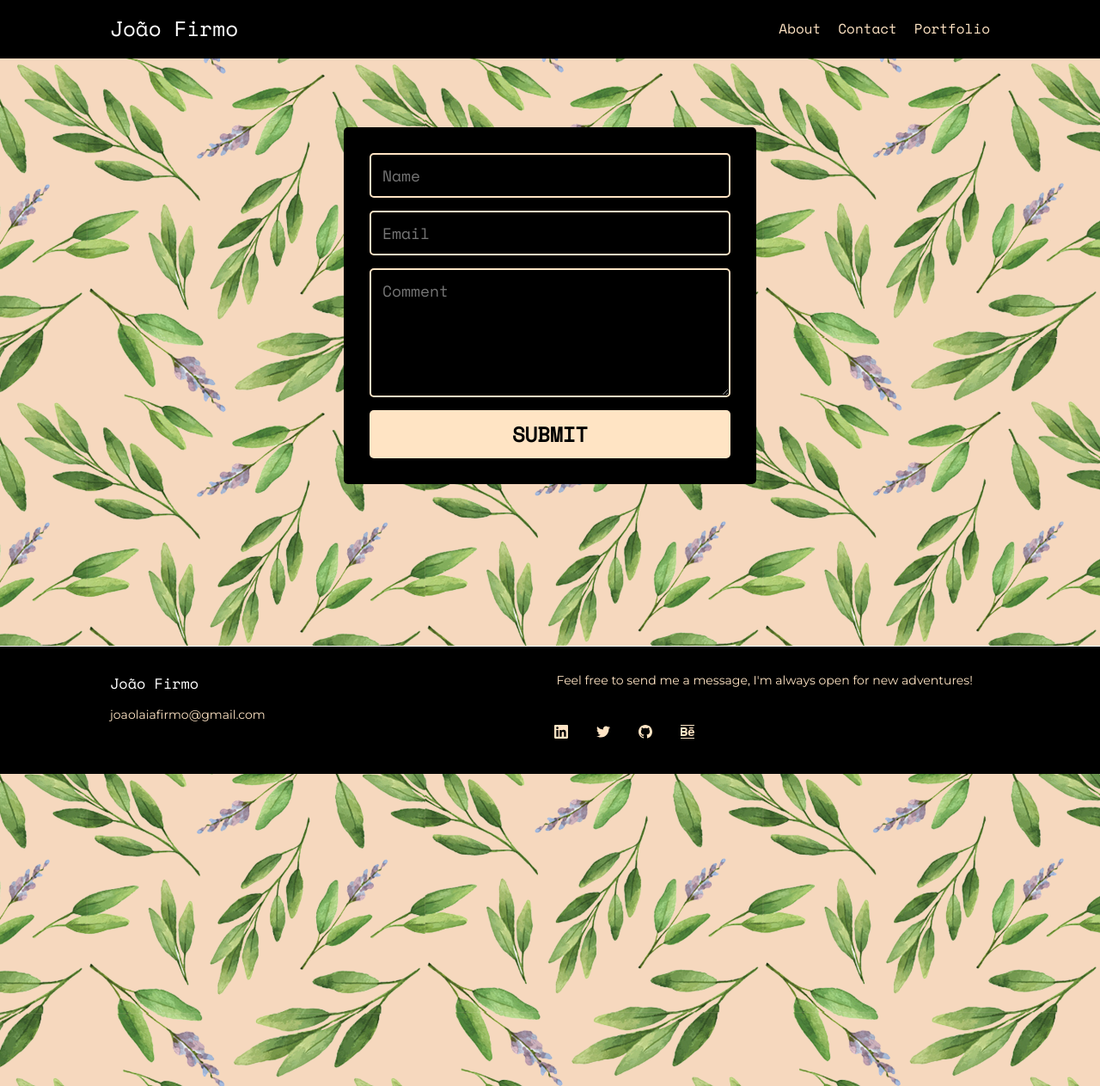
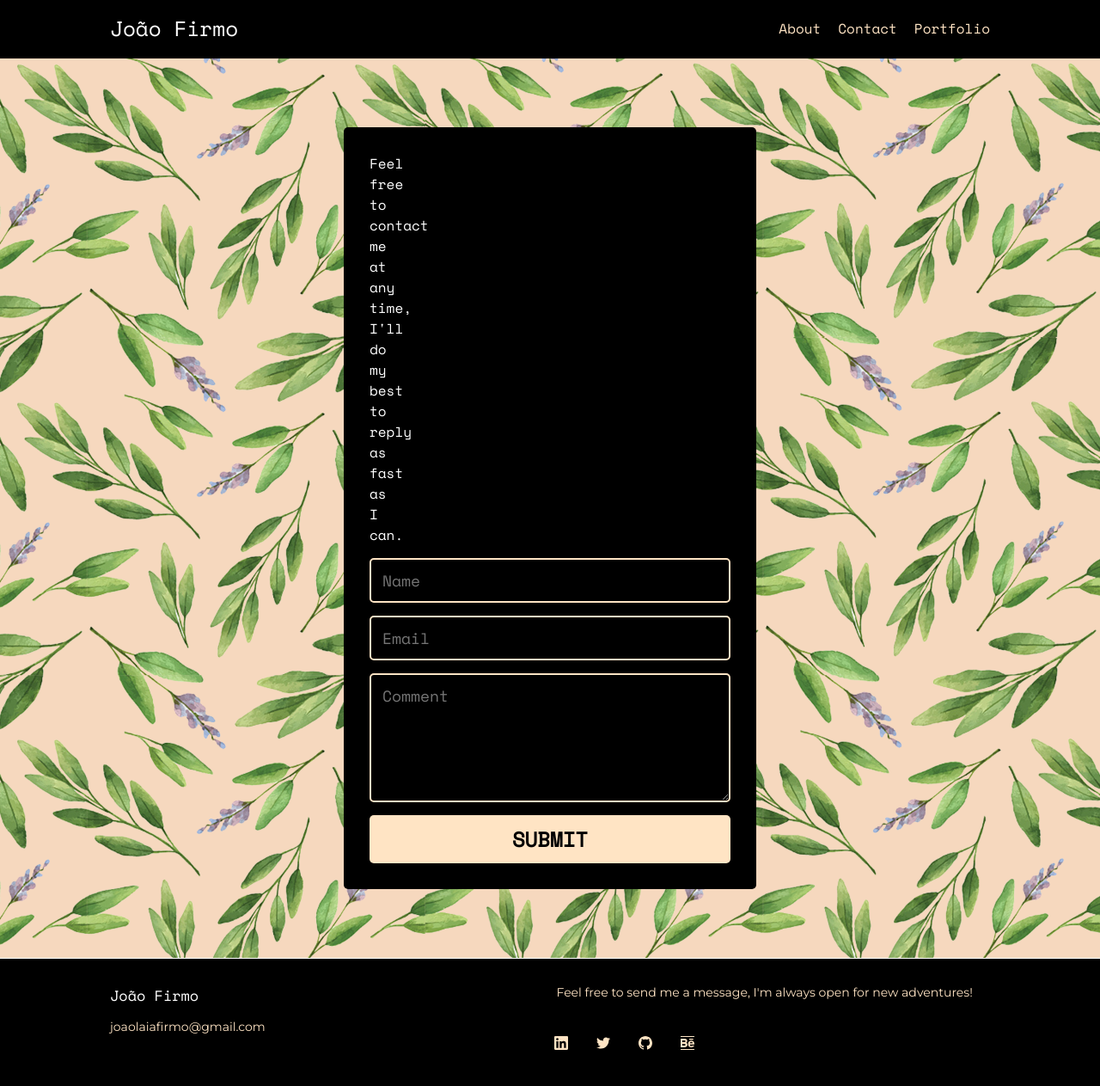
Before and after one commit to joaofirmo/joaofirmo_DXD, a Jekyll site: the page built from contact.md, in a window 1280 px wide. Shown: the whole page at 86% size. Built offline with Jekyll 4.4.1, drawn with Linux system fonts in a browser that asks for light colours.

Commit message:
added greeting to contact page

```diff
--- a/_layouts/contact.html
+++ b/_layouts/contact.html
@@ -4,6 +4,7 @@ layout: default
 
 
 <form id="contact">
+   <h4>Feel free to contact me at any time, I'll do my best to reply as fast as I can.</h4>
     <input name="name" type="text" class="feedback-input" placeholder="Name" />
     <input name="email" type="text" class="feedback-input" placeholder="Email" />
     <textarea name="text" class="feedback-input" placeholder="Comment"></textarea>
```
